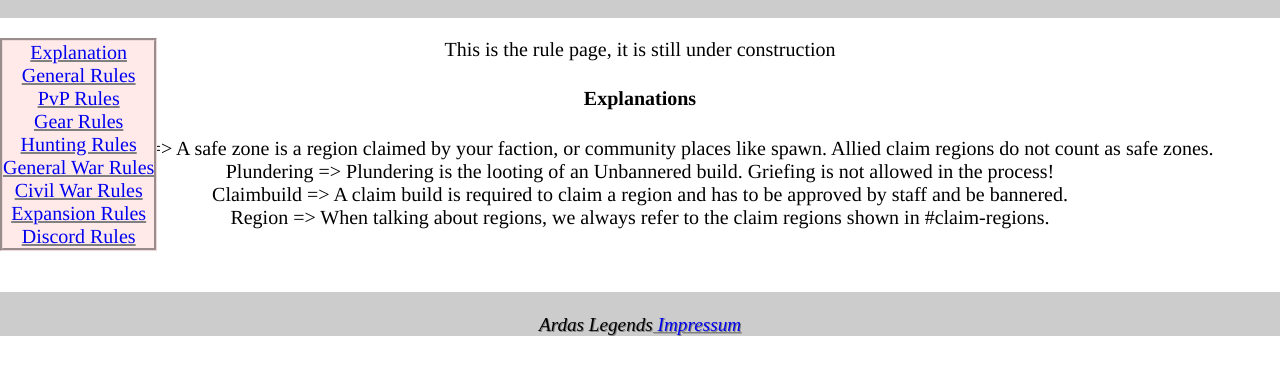
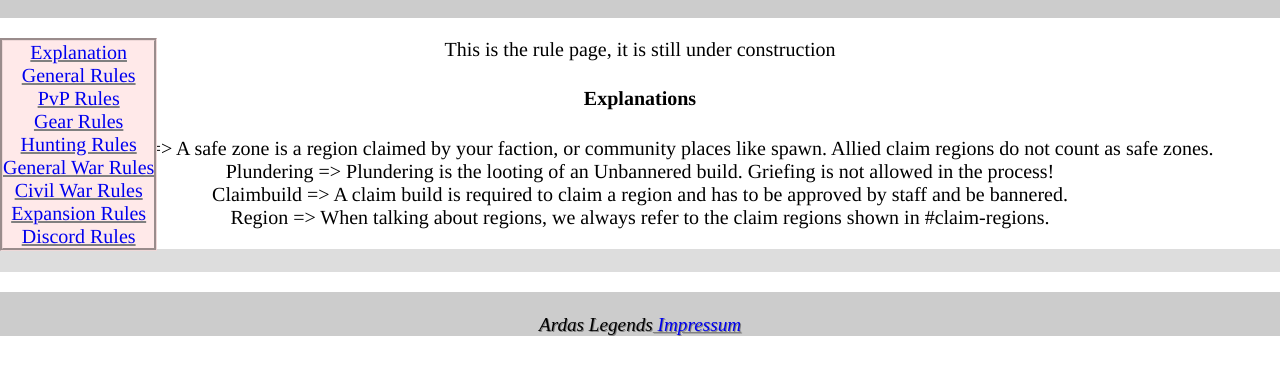
Before and after one commit to ArdasLegends/ArdasLegends.github.io, a plain HTML site: page rules.html in a window 1280 px wide. Shown: the part 87-462 px from the top of the page. Drawn offline with Linux system fonts and the light colour scheme.

Commit message:
Update design.css

```diff
--- a/design.css
+++ b/design.css
@@ -124,7 +124,7 @@ h5{
 /* Ende Allgemeines Text, Headline & Linkdesign */
 
 /* Design long pages */
-.betweem{
+.between{
     /* Erstellt Farbige Balken zwsichen den Hobby Artikeln */
     background-color: #dddddd;
 }
```
